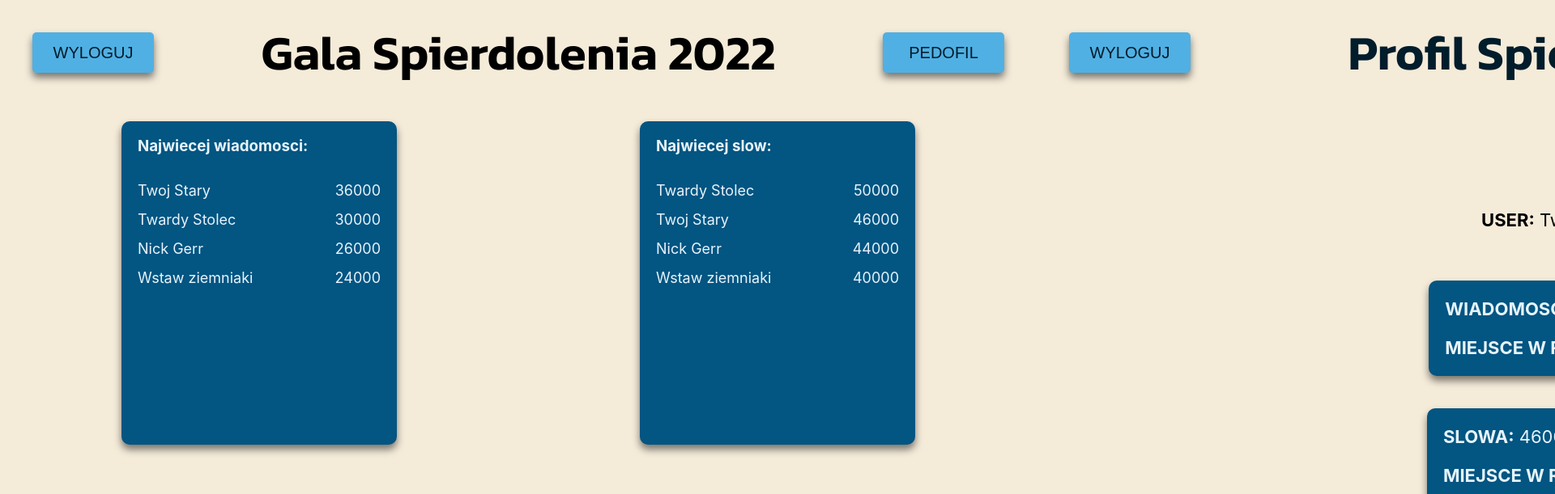
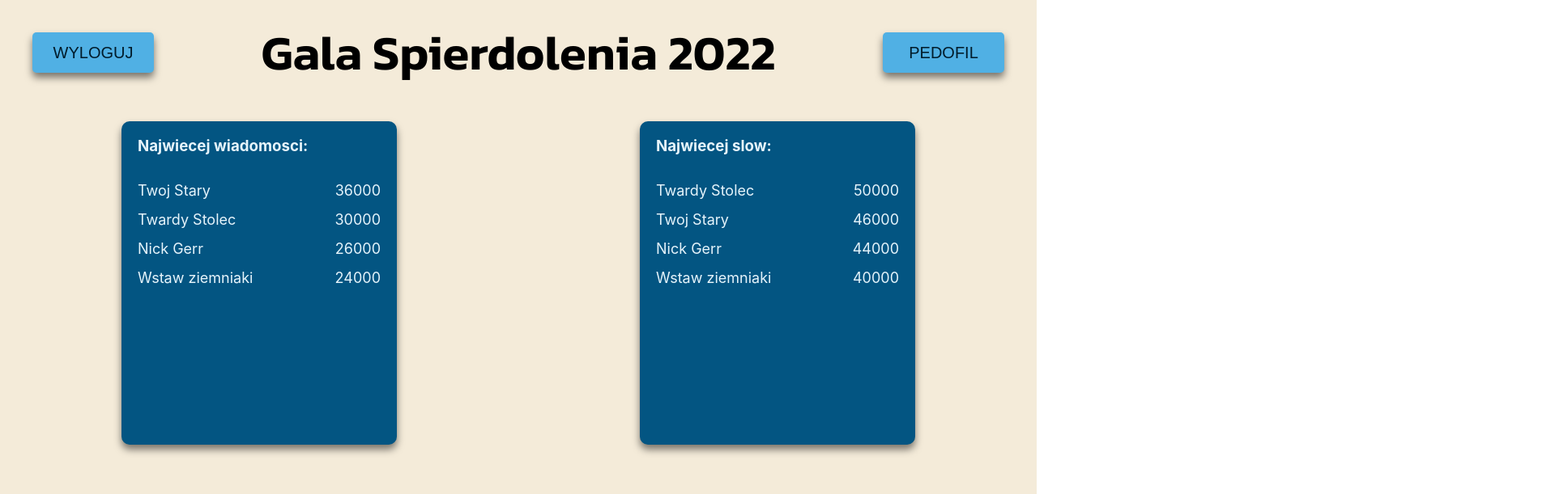
Before and after one commit to MightyKielsa/gala_frontend, a React (Create React App) app: page /main in a window 1280 px wide. Shown: the top 611 px of the page at 81% size, 1920 px wide, since content can reach past the window. Built offline with nearby package versions, Linux system fonts and the light colour scheme.

Commit message:
overflow fixed on main page

```diff
--- a/src/MainPage/MainPage.css
+++ b/src/MainPage/MainPage.css
@@ -1,14 +1,19 @@
+.main-page-viewport {
+  overflow-x: hidden;
+  position: absolute;
+  top: 0;
+  bottom: 0;
+  right: 0;
+  left: 0;
+}
+
 .main-page-container {
   width: 100%;
   height: 100%;
   position: absolute;
   top: 0;
-    bottom: 0;
-    left: 0;
   right: 0;
   background-color: var(--background);
-    overflow-x: hidden;
-    overflow-y: hidden;
 }
 .main-header-main {
   font-size: 60px;
@@ -17,7 +22,7 @@
   margin-right: auto;
   left: 0;
   right: 0;
-    top:20px;
+  top: 20px;
   font-family: var(--font-fam1);
   font-weight: 600;
   width: max-content;
@@ -27,13 +32,13 @@
 #left-button-main {
   position: absolute;
   left: 40px;
-    top:40px;
+  top: 40px;
 }
 
 #right-button-main {
   position: absolute;
   right: 40px;
-    top:40px;
+  top: 40px;
 }
 
 .lists-container-main {
@@ -56,25 +61,24 @@
   right: 450px;
 }
 
-
 /* ____________________________PROFIL PAGE_____________________________ */
 #left-button-profile {
   position: absolute;
   left: 40px;
-    top:40px;
+  top: 40px;
 }
 
 #right-button-profile {
   position: absolute;
   right: 40px;
-    top:40px;
+  top: 40px;
 }
 
 #bottom-button-profile {
   position: absolute;
   bottom: 40px;
   right: 0;
-    left:0;
+  left: 0;
   margin-left: auto;
   margin-right: auto;
 }
@@ -83,7 +87,7 @@
   width: 100%;
   height: 100%;
   position: absolute;
-    right:-100%;
+  right: -100%;
   background-color: var(--background);
 }
 
@@ -95,7 +99,7 @@
   margin-right: auto;
   left: 0;
   right: 0;
-    top:20px;
+  top: 20px;
   font-family: var(--font-fam1);
   font-weight: 600;
   width: max-content;
```
Lines whose indentation alone changed are shown as unchanged.
